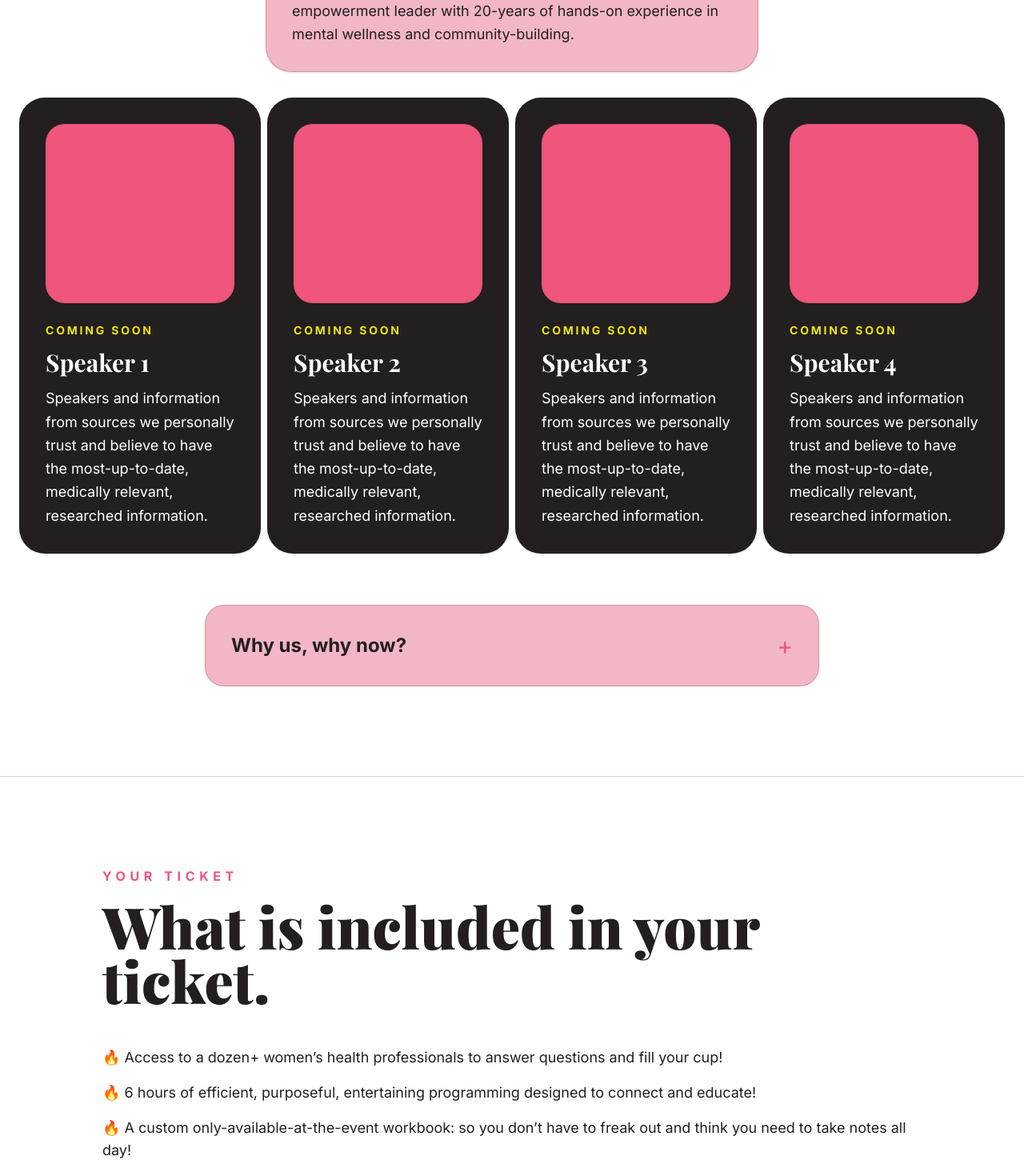
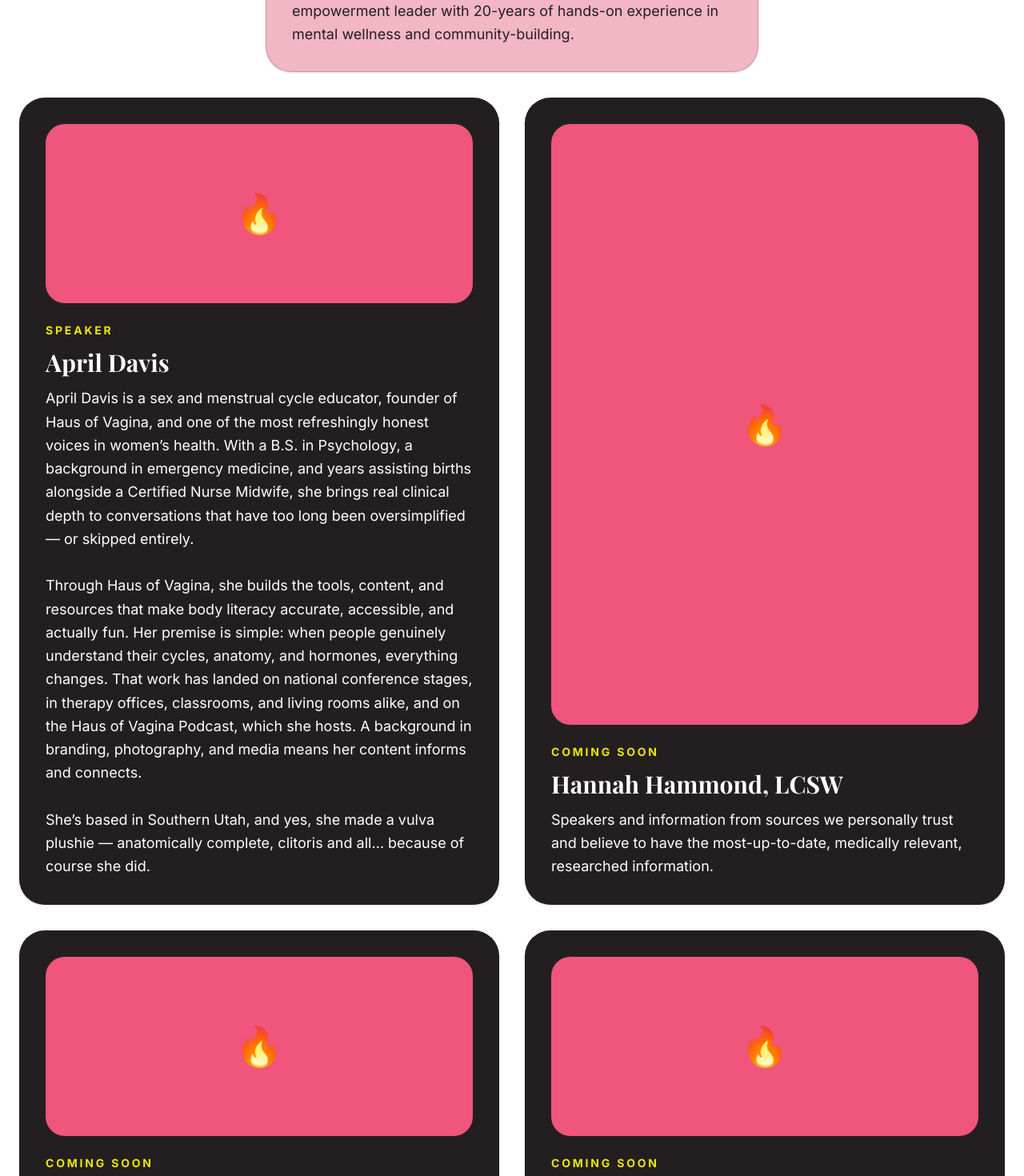
Before and after one commit to sheenawhittier/menofest-site, a Next.js app: page / in a window 1280 px wide. Shown: the part 6420-7890 px from the top of the page at 80% size. Built offline with nearby package versions, Linux system fonts and the light colour scheme; a web font is replaced by a local one.

Commit message:
Update page.tsx
Speaker Gride

```diff
--- a/app/page.tsx
+++ b/app/page.tsx
@@ -403,24 +403,70 @@
               </p>
             </div>
           </div>
+          {/* Speaker grid: row 1 */}
+          <div className="grid md:grid-cols-2 gap-8 mb-8">
+            {/* April Davis */}
+            <div className="bg-[#231f20] text-white rounded-[2rem] p-8 border border-[#231f20]/20 shadow-sm flex flex-col">
+              <div className="bg-[#f0557c] flex-1 min-h-[14rem] rounded-[1.5rem] mb-6 flex items-center justify-center text-5xl">
+                🔥
+              </div>
+              <p className="uppercase tracking-[0.2em] text-[#ede50f] font-bold text-sm mb-3">
+                Speaker
+              </p>
+              <h3 className="text-3xl font-bold mb-3">April Davis</h3>
+              <p className="text-lg leading-relaxed text-white">
+                April Davis is a sex and menstrual cycle educator, founder of Haus of Vagina, and one of the most refreshingly honest voices in women’s health. With a B.S. in Psychology, a background in emergency medicine, and years assisting births alongside a Certified Nurse Midwife, she brings real clinical depth to conversations that have too long been oversimplified — or skipped entirely.
+                <br /><br />
+                Through Haus of Vagina, she builds the tools, content, and resources that make body literacy accurate, accessible, and actually fun. Her premise is simple: when people genuinely understand their cycles, anatomy, and hormones, everything changes. That work has landed on national conference stages, in therapy offices, classrooms, and living rooms alike, and on the Haus of Vagina Podcast, which she hosts. A background in branding, photography, and media means her content informs and connects.
+                <br /><br />
+                She’s based in Southern Utah, and yes, she made a vulva plushie — anatomically complete, clitoris and all… because of course she did.
+              </p>
+            </div>
 
-          {/* Speaker grid: 4 columns, 4 announcement spots */}
-          <div className="grid md:grid-cols-4 gap-2">
-            {[0, 1, 2, 3].map((i) => (
-              <div
-                key={i}
-                className="bg-[#231f20] text-white rounded-[2rem] p-8 border border-[#231f20]/20 shadow-sm flex flex-col">
+            {/* Hannah Hammond, LCSW */}
+            <div className="bg-[#231f20] text-white rounded-[2rem] p-8 border border-[#231f20]/20 shadow-sm flex flex-col">
               <div className="bg-[#f0557c] flex-1 min-h-[14rem] rounded-[1.5rem] mb-6 flex items-center justify-center text-5xl">
+                🔥
               </div>
               <p className="uppercase tracking-[0.2em] text-[#ede50f] font-bold text-sm mb-3">
                 Coming Soon
               </p>
-                <h3 className="text-3xl font-bold mb-3">Speaker {i + 1}</h3>
+              <h3 className="text-3xl font-bold mb-3">Hannah Hammond, LCSW</h3>
               <p className="text-lg leading-relaxed text-white">
                 Speakers and information from sources we personally trust and believe to have the most-up-to-date, medically relevant, researched information.
               </p>
             </div>
-            ))}
+          </div>
+
+          {/* Speaker grid: row 2 */}
+          <div className="grid md:grid-cols-2 gap-8">
+            {/* Andrea Driggs */}
+            <div className="bg-[#231f20] text-white rounded-[2rem] p-8 border border-[#231f20]/20 shadow-sm flex flex-col">
+              <div className="bg-[#f0557c] flex-1 min-h-[14rem] rounded-[1.5rem] mb-6 flex items-center justify-center text-5xl">
+                🔥
+              </div>
+              <p className="uppercase tracking-[0.2em] text-[#ede50f] font-bold text-sm mb-3">
+                Coming Soon
+              </p>
+              <h3 className="text-3xl font-bold mb-3">Andrea Driggs</h3>
+              <p className="text-lg leading-relaxed text-white">
+                Speakers and information from sources we personally trust and believe to have the most-up-to-date, medically relevant, researched information.
+              </p>
+            </div>
+
+            {/* Taylor Sublett */}
+            <div className="bg-[#231f20] text-white rounded-[2rem] p-8 border border-[#231f20]/20 shadow-sm flex flex-col">
+              <div className="bg-[#f0557c] flex-1 min-h-[14rem] rounded-[1.5rem] mb-6 flex items-center justify-center text-5xl">
+                🔥
+              </div>
+              <p className="uppercase tracking-[0.2em] text-[#ede50f] font-bold text-sm mb-3">
+                Coming Soon
+              </p>
+              <h3 className="text-3xl font-bold mb-3">Taylor Sublett</h3>
+              <p className="text-lg leading-relaxed text-white">
+                Speakers and information from sources we personally trust and believe to have the most-up-to-date, medically relevant, researched information.
+              </p>
+            </div>
           </div>
 
           <div className="max-w-3xl mx-auto mt-16">
```
Lines whose indentation alone changed are shown as unchanged.
